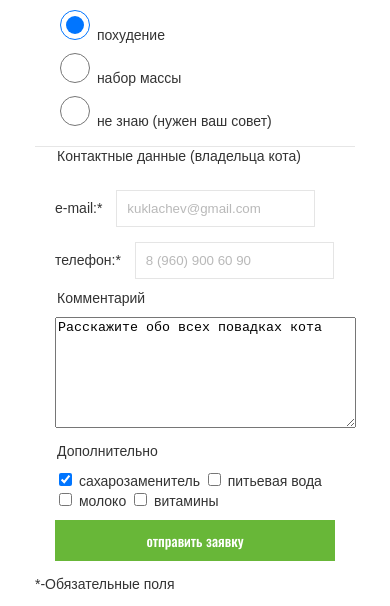
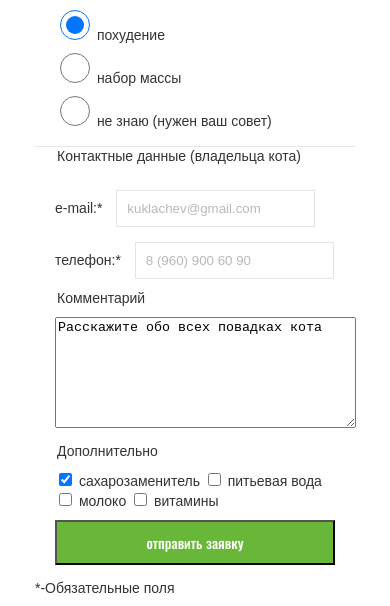
Before and after one commit to alehinoleg/164184-cat-energy-16, a website: page source/form.html in a window 390 px wide. Shown: the part 542-1148 px from the top of the page. Drawn offline with nearby package versions, Linux system fonts and the light colour scheme; files that its build step writes are made by us from their sources; files whose address does not match are found by name.

Commit message:
Адаптив

```diff
--- a/source/less/main-btn.less
+++ b/source/less/main-btn.less
@@ -11,7 +11,6 @@
   font-family: oswald;
   font-size: 14px;
   font-weight: normal;
-  border: 0;
 }
 
 @media (min-width: 1300px) {
```
